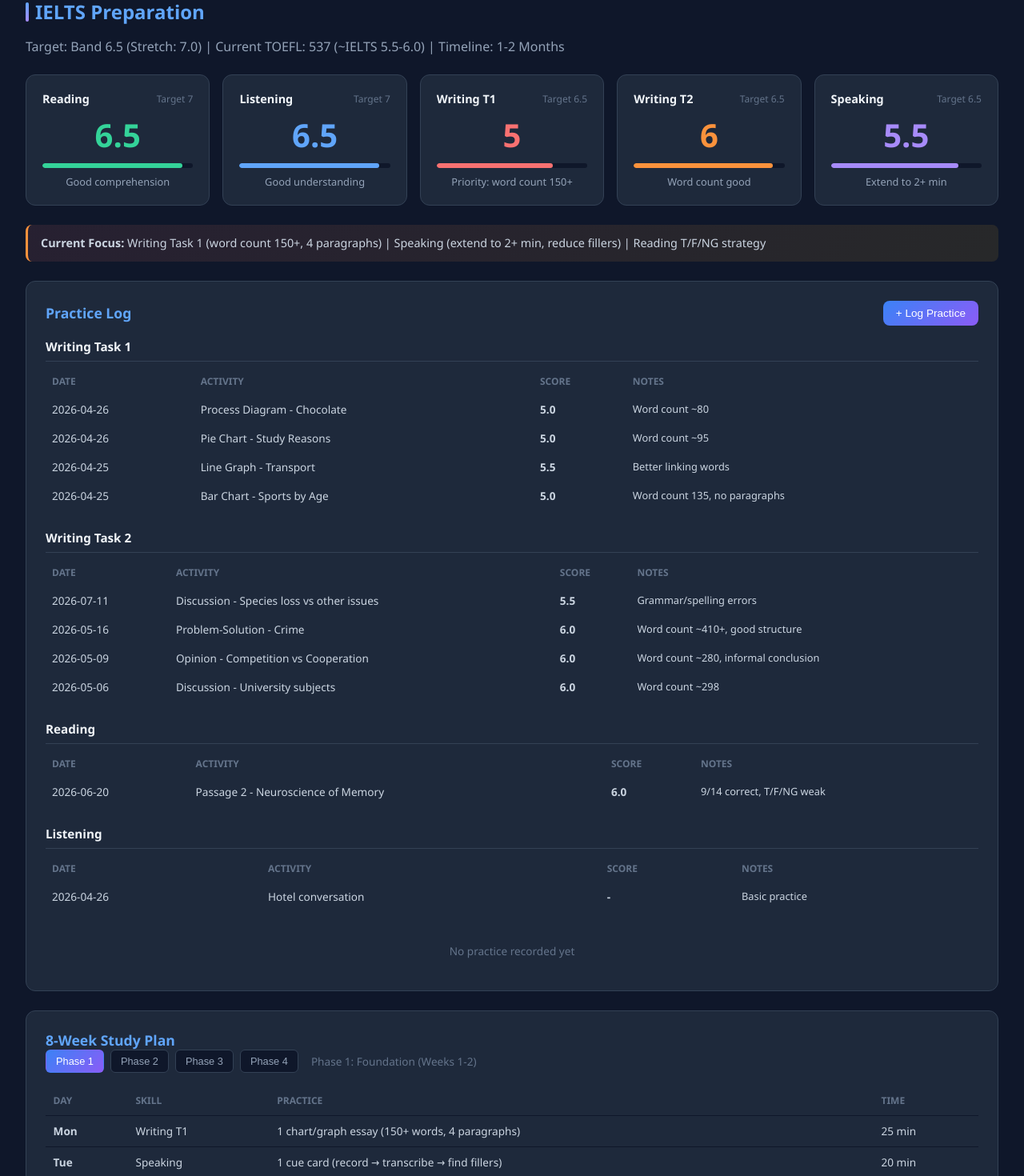
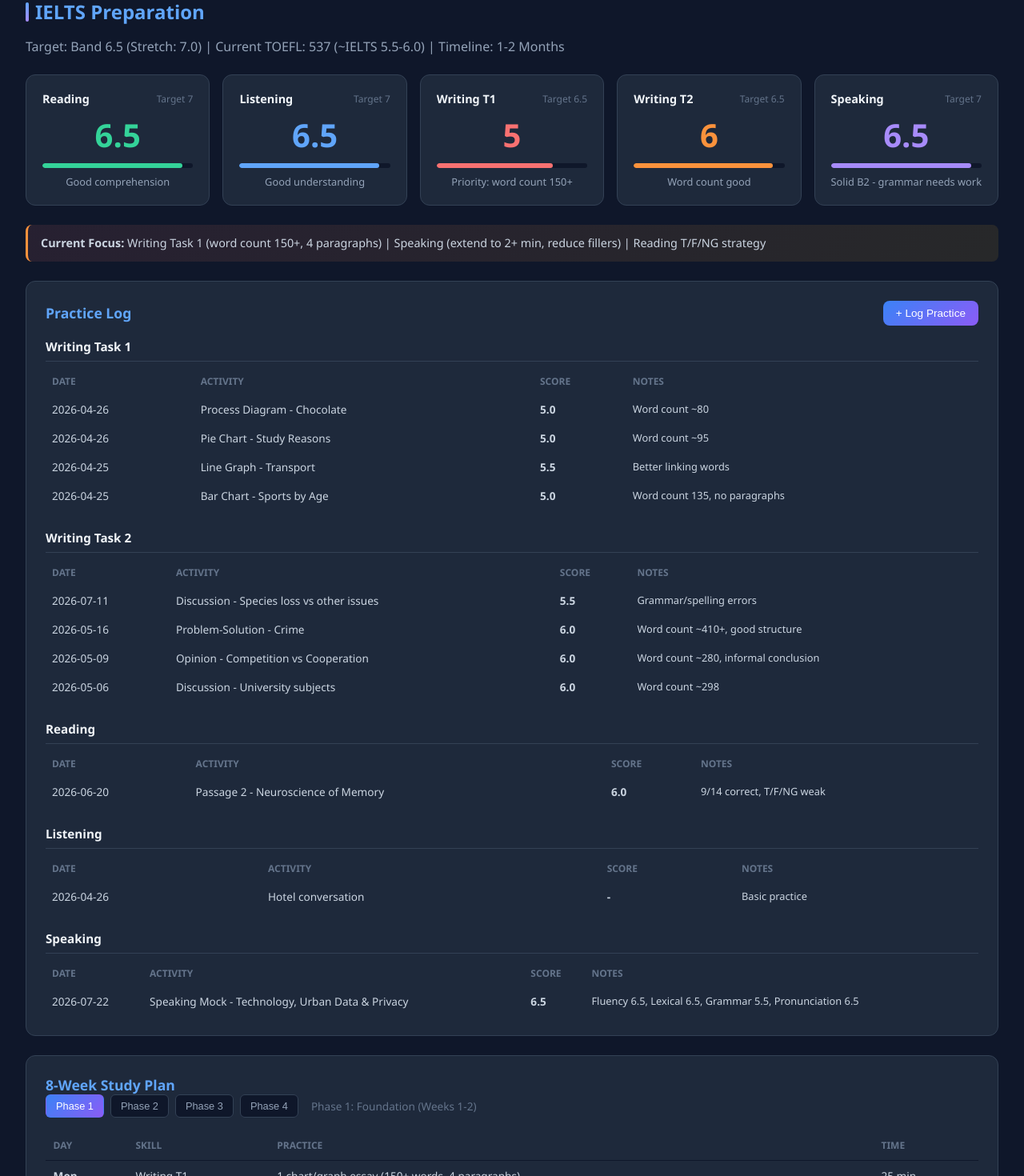
Before and after one commit to pungkiilham/scholarship_master-phd, a React (Vite) app: page /ielts in a window 1280 px wide. Shown: the part 422-1892 px from the top of the page at 80% size. Built offline with nearby package versions, Linux system fonts and the light colour scheme.

Commit message:
Update speaking score 5.5→6.5 from Gemini mock test (Jul 22)

```diff
--- a/src/components/IeltsPrep.jsx
+++ b/src/components/IeltsPrep.jsx
@@ -6,7 +6,7 @@
   { skill: 'Listening', band: 6.5, target: 7.0, color: '#60a5fa', note: 'Good understanding' },
   { skill: 'Writing T1', band: 5.0, target: 6.5, color: '#f87171', note: 'Priority: word count 150+' },
   { skill: 'Writing T2', band: 6.0, target: 6.5, color: '#fb923c', note: 'Word count good' },
-  { skill: 'Speaking', band: 5.5, target: 6.5, color: '#a78bfa', note: 'Extend to 2+ min' },
+  { skill: 'Speaking', band: 6.5, target: 7.0, color: '#a78bfa', note: 'Solid B2 - grammar needs work' },
 ]
 
 const initialPracticeLog = {
@@ -28,7 +28,9 @@
   listening: [
     { date: '2026-04-26', activity: 'Hotel conversation', score: '-', notes: 'Basic practice' },
   ],
-  speaking: [],
+  speaking: [
+    { date: '2026-07-22', activity: 'Speaking Mock - Technology, Urban Data & Privacy', score: '6.5', notes: 'Fluency 6.5, Lexical 6.5, Grammar 5.5, Pronunciation 6.5' },
+  ],
 }
 
 const skillLabels = {
```
